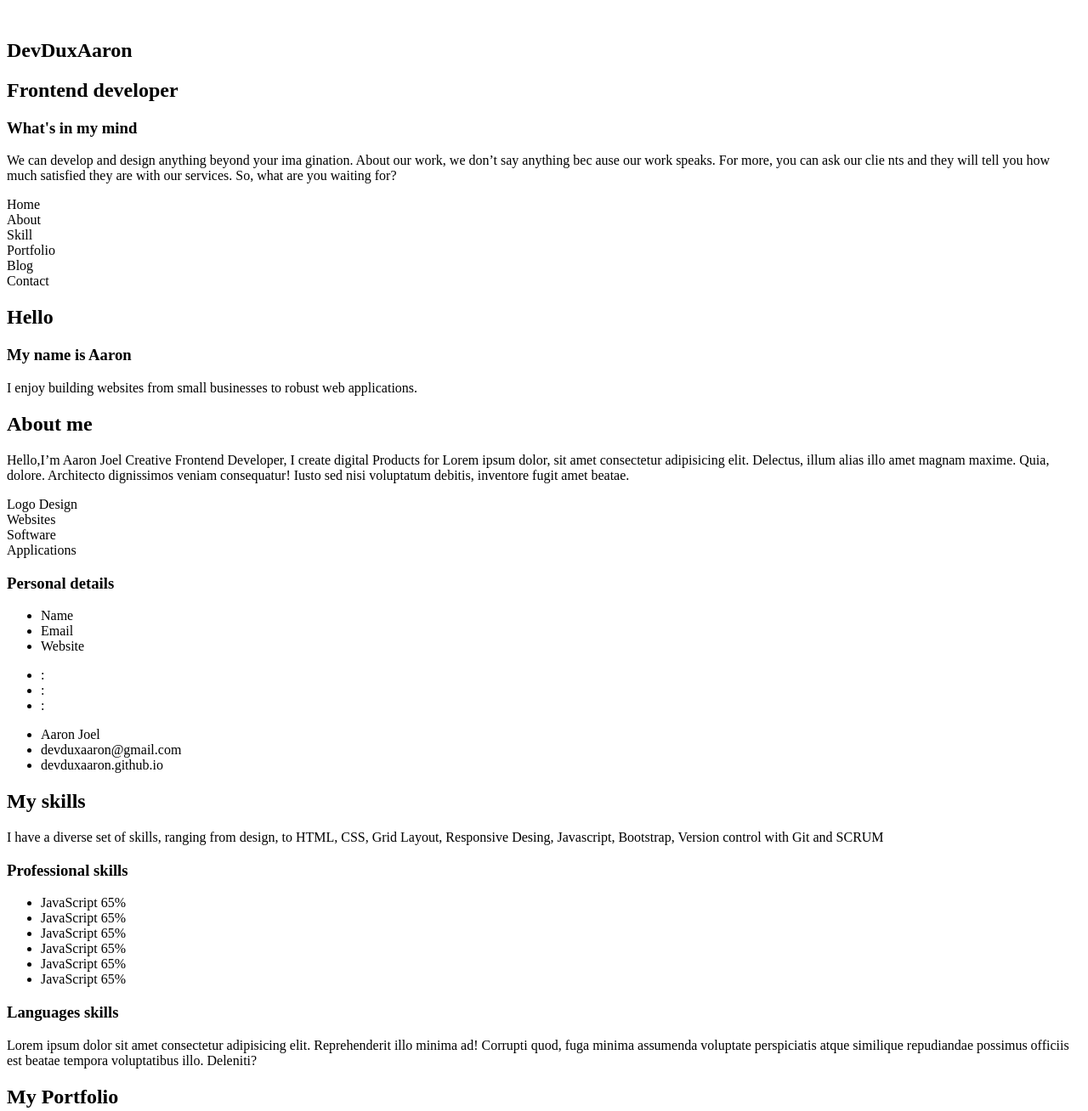
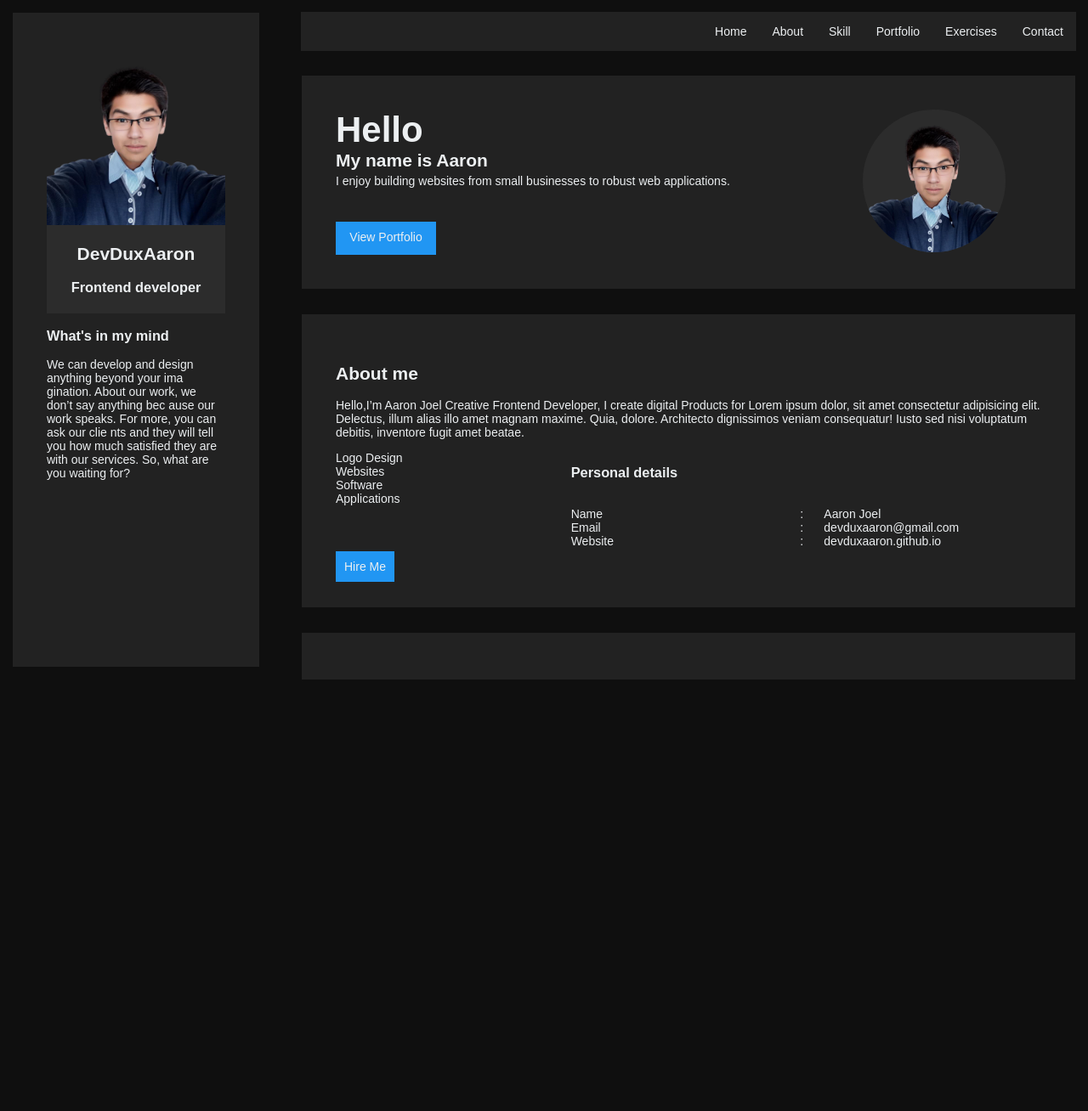
Before and after one commit to DevDuxAaron/DevDuxAaron.github.io, a plain HTML site: page index.html in a window 1280 px wide. Shown: the top 1308 px of the page at 85% size. After the commit the page ends 800 px from the top, so only its background shows below. Drawn offline with Linux system fonts and the light colour scheme.

Commit message:
Terminadp general

```diff
--- a/index.html
+++ b/index.html
@@ -4,16 +4,18 @@
     <meta charset="UTF-8">
     <meta name="viewport" content="width=device-width, initial-scale=1.0">
     <title>DevDuxAaron</title>
+    <link rel="stylesheet" href="./styles/style.css">
+    <meta name="description" content="Construye tu sitio web de la mano de un experto">
+    <link rel="shortcut icon" href="./assets/logo.jpg">
 </head>
-<!-- http://www.templatemonsterpreview.com/demo/70035.html?_ga=2.82012822.1261791263.1597844677-474045791.1597844677 -->
 <body>
     <section class="hero">
         <div class="hero-image">
-            <img src="" alt="">
+            <img src="./assets/pp-removebg-preview.png" alt="">
         </div>
-        <div class="hero title">
+        <div class="hero-title">
             <h1>DevDuxAaron</h1>
-            <h2>Frontend developer</h2>
+            <h3>Frontend developer</h3>
         </div>
         <div class="hero-social">
             <a href="" class="github"></a>
@@ -31,21 +33,22 @@
         <nav class="menu">
             <!-- <div class="menu-logo">Hello</div> -->
             <div class="burger">
-                <div class="burger-home">Home</div>
-                <div class="burger-about">About</div>
-                <div class="burger-skill">Skill</div>
-                <div class="burger-portfolio">Portfolio</div>
-                <div class="burger-blog">Blog</div>
-                <div class="burger-contact">Contact</div>
+                <a href="#home" class="burger-home">Home</a>
+                <a href="#aboutMe" class="burger-about">About</a>
+                <a href="#skills" class="burger-skill">Skill</a>
+                <a href="#portfolio" class="burger-portfolio">Portfolio</a>
+                <a href="#exercises" class="burger-blog">Exercises</a>
+                <a href="#contact" class="burger-contact">Contact</a>
             </div>
         </nav>
-        <section class="home">
+        <section class="home" id="home">
+            <div class="profile"><img src="./assets/pp-removebg-preview.png" alt=""></div>
             <h1>Hello</h1>
             <h3>My name is Aaron</h3>
             <p>I enjoy building websites from small businesses to robust web applications.</p>
-            <a href=""></a>
+            <a href="" class="button-blue home-button">View Portfolio</a>
         </section>
-        <section class="aboutMe">
+        <section class="aboutMe" id="aboutMe">
             <h2><i></i>About me</h2>
             <p>Hello,I’m Aaron Joel Creative Frontend Developer,
                 I create digital Products for Lorem ipsum dolor, sit amet consectetur adipisicing elit. Delectus, illum alias illo amet magnam maxime. Quia, dolore. Architecto dignissimos veniam consequatur! Iusto sed nisi voluptatum debitis, inventore fugit amet beatae.
@@ -78,9 +81,9 @@
                     </div>
                 </div>
             </div>
-            <a href=""Hire me></a>
+            <a href="" class="button-blue">Hire Me</a>
         </section>
-        <section class="skills">
+        <section class="skills" id="skills">
             <h2><i></i>My skills</h2>
             <p> I have a diverse set of skills, ranging from design,
                  to HTML, CSS, Grid Layout, Responsive Desing, Javascript,
@@ -92,32 +95,44 @@
                     <li class="hability">
                         <span class="name">JavaScript</span>
                         <span class="percent">65%</span>
-                        <div class="bar"></div>
+                        <div class="bar">
+                            <div class="advance"></div>
+                        </div>
                     </li>
                     <li class="hability">
                         <span class="name">JavaScript</span>
                         <span class="percent">65%</span>
-                        <div class="bar"></div>
+                        <div class="bar">
+                            <div class="advance"></div>
+                        </div>
                     </li>
                     <li class="hability">
                         <span class="name">JavaScript</span>
                         <span class="percent">65%</span>
-                        <div class="bar"></div>
+                        <div class="bar">
+                            <div class="advance"></div>
+                        </div>
                     </li>
                     <li class="hability">
                         <span class="name">JavaScript</span>
                         <span class="percent">65%</span>
-                        <div class="bar"></div>
+                        <div class="bar">
+                            <div class="advance"></div>
+                        </div>
                     </li>
                     <li class="hability">
                         <span class="name">JavaScript</span>
                         <span class="percent">65%</span>
-                        <div class="bar"></div>
+                        <div class="bar">
+                            <div class="advance"></div>
+                        </div>
                     </li>
                     <li class="hability">
                         <span class="name">JavaScript</span>
                         <span class="percent">65%</span>
-                        <div class="bar"></div>
+                        <div class="bar">
+                            <div class="advance"></div>
+                        </div>
                     </li>
                 </ul>
             </div>
@@ -130,7 +145,7 @@
                 </div>
             </div>
         </section>
-        <section class="portfolio">
+        <section class="portfolio" id="portfolio">
             <h2><i></i>My Portfolio</h2>
             <p> I have a diverse set of skills, ranging from design,
                  to HTML, CSS, Grid Layout, Responsive Desing, Javascript,
@@ -154,9 +169,75 @@
                 <a class="project" href=""><img src="" alt=""></a>
                 <a class="project" href=""><img src="" alt=""></a>
             </div>
-            <a href="" class="more-projects">More</a>
+            <a href="" class="button-blue">More</a>
         </section>
-        <section class="contact">
+        <section class="exercises" id="exercises">
+            <h2><i></i>Solved Exercises</h2>
+            <p> Some of the exercises that I've solved.
+            </p>
+            <!-- Soon -->
+            <!-- <nav class="menu-selected">
+                <ul>
+                    <li class="filter">All</li>
+                    <li class="filter">Jvumsa</li>
+                    <li class="filter">UVA</li>
+                    <li class="filter">TopCoder</li>
+                    <li class="filter">Others</li>
+                </ul>
+            </nav> -->
+            <div class="exercises-list">
+                <a class="exercise" href="">
+                    <img src="https://jv.umsa.bo/template/sam/image/juez-patito2.svg" alt="">
+                    <h4>Id: 1987</h4>
+                </a>
+                <a class="exercise" href="">
+                    <img src="https://jv.umsa.bo/template/sam/image/juez-patito2.svg" alt="">
+                    <h4>Id: 1987</h4>
+                </a>
+                <a class="exercise" href="">
+                    <img src="https://jv.umsa.bo/template/sam/image/juez-patito2.svg" alt="">
+                    <h4>Id: 1987</h4>
+                </a>
+                <a class="exercise" href="">
+                    <img src="https://jv.umsa.bo/template/sam/image/juez-patito2.svg" alt="">
+                    <h4>Id: 1987</h4>
+                </a>
+                <a class="exercise" href="">
+                    <img src="https://jv.umsa.bo/template/sam/image/juez-patito2.svg" alt="">
+                    <h4>Id: 1987</h4>
+                </a>
+                <a class="exercise" href="">
+                    <img src="https://jv.umsa.bo/template/sam/image/juez-patito2.svg" alt="">
+                    <h4>Id: 1987</h4>
+                </a>
+                <a class="exercise" href="">
+                    <img src="https://jv.umsa.bo/template/sam/image/juez-patito2.svg" alt="">
+                    <h4>Id: 1987</h4>
+                </a>
+                <a class="exercise" href="">
+                    <img src="https://jv.umsa.bo/template/sam/image/juez-patito2.svg" alt="">
+                    <h4>Id: 1987</h4>
+                </a>
+                <a class="exercise" href="">
+                    <img src="https://jv.umsa.bo/template/sam/image/juez-patito2.svg" alt="">
+                    <h4>Id: 1987</h4>
+                </a>
+                <a class="exercise" href="">
+                    <img src="https://jv.umsa.bo/template/sam/image/juez-patito2.svg" alt="">
+                    <h4>Id: 1987</h4>
+                </a>
+                <a class="exercise" href="">
+                    <img src="https://jv.umsa.bo/template/sam/image/juez-patito2.svg" alt="">
+                    <h4>Id: 1987</h4>
+                </a>
+                <a class="exercise" href="">
+                    <img src="https://jv.umsa.bo/template/sam/image/juez-patito2.svg" alt="">
+                    <h4>Id: 1987</h4>
+                </a>
+            </div>
+            <a href="" class="button-blue">More</a>
+        </section>
+        <section class="contact" id="contact">
             <h2><i></i>Contact Me</h2>
             <p> I have a diverse set of skills, ranging from design,
                  to HTML, CSS, Grid Layout, Responsive Desing, Javascript,
--- /dev/null
+++ b/styles/style.css
@@ -0,0 +1,162 @@
+body {
+    margin: 0;
+    padding: 0;
+    display: grid;
+    grid-template-columns: 25% 1fr;
+    grid-template-rows: 100vh;
+    gap: 20px;
+    background-color: #0F0F0F;
+    color: #eceff1;
+    font-family: Arial, Helvetica, sans-serif;
+    font-size: 14px;
+}
+/* General */
+a {
+    cursor: pointer;
+    text-decoration: none;
+    color: #eceff1;
+}
+ul{
+    list-style: none;
+    padding: 0;
+}
+section {
+    background-color: #222222;
+    margin: 15px;
+    padding: 40px;
+}
+/* Componenets */
+.button-blue {
+    padding: 10px;
+    background-color: #2196f3;
+}
+/* Parts */
+.hero-image {
+    display: flex;
+    justify-content: center;
+}
+.hero-image img{
+    height: 15em;
+}
+.hero-title {
+    background-color: #2c2c2c;
+    padding: 5px 15px;
+    text-align: center;
+}
+.menu {
+    background-color: #222222;
+    margin: 1em;
+}
+.menu .burger {
+    display: flex;
+    justify-content: flex-end;
+    height: 100%;
+}
+.menu .burger [class ^=burger-] {
+    padding: 15px;
+    display: flex;
+    flex-direction: column;
+    justify-content: center;
+}
+.menu .burger [class ^=burger-]:hover {
+    background-color: #2196f3;
+}
+main {
+    overflow: auto;
+    display: grid;
+    grid-template-rows: repeat(6,1fr) ;
+}
+.home {
+    display: grid;
+    grid-template-columns: 1fr 15em;
+    grid-template-rows: 1fr 2em 4em 2.8em;
+    grid-template-areas:"greet profile"
+                        "greeting profile"
+                        "description profile"
+                        "button profile";
+}
+.home .profile {
+    grid-area: profile;
+}
+.home .profile img {
+    background-color: #2c2c2c;
+    width: 12em;
+    border-radius: 50%;
+}
+.home h1{
+    margin: 0;
+    grid-area: greet;
+    font-size: 3em;
+}
+.home h3 {
+    margin: 0;
+    grid-area: greeting;
+    font-size: 1.5em;
+}
+.home p{
+    margin: 0;
+    grid-area: description;
+}
+.home a{
+    text-align: center;
+    width: 7em;
+    grid-area: button;
+}
+.container-aboutMe {
+    display: grid;
+    grid-template-columns: .5fr 1fr;
+}
+.aboutMe-list {
+    display: grid;
+    grid-template-columns: 1fr 1em 1fr;
+    grid-template-areas: "";
+    gap: 1em;
+}
+.container-skills {
+    background-color: #2c2c2c;
+    padding: 30px;
+}
+.skills-title {
+    text-transform: uppercase;
+}
+.habilities-list {
+    display: grid;
+    grid-template-columns: 1fr 1fr;
+    gap: 15px;
+}
+.hability {
+    display: grid;
+    grid-template-columns: max-content 1fr;
+    grid-template-areas:". percent"
+                        "name bar";
+    gap: 5px;
+}
+.hability .percent {
+    grid-area: percent;
+    position: relative;
+    left: 63%;
+}
+.hability .name {
+    grid-area: name;
+}
+.hability .bar {
+    grid-area: bar;
+    background-color: #424242;
+}
+.hability .bar .advance {
+    height: 100%;
+    width: 65%;
+    background-color: #ab47bc;
+}
+.exercises-list {
+    display: grid;
+    grid-template-columns: 1fr 1fr 1fr 1fr;
+    margin-bottom: 1.5em;
+}
+.exercise {
+    display: grid;
+    grid-template-columns: 50px 1fr;
+}
+.exercise img {
+    width: 50px;
+}
```
Also changed, not shown: assets/logo.jpg (added), assets/pp-removebg-preview.png (added), guide-style.txt (added).
